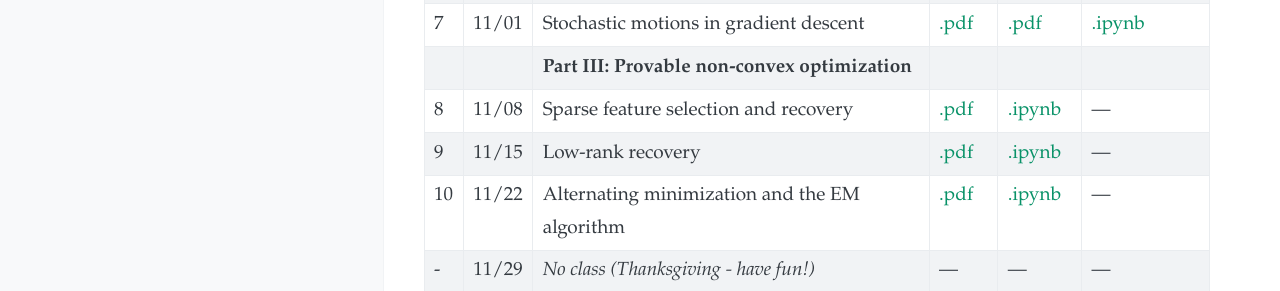
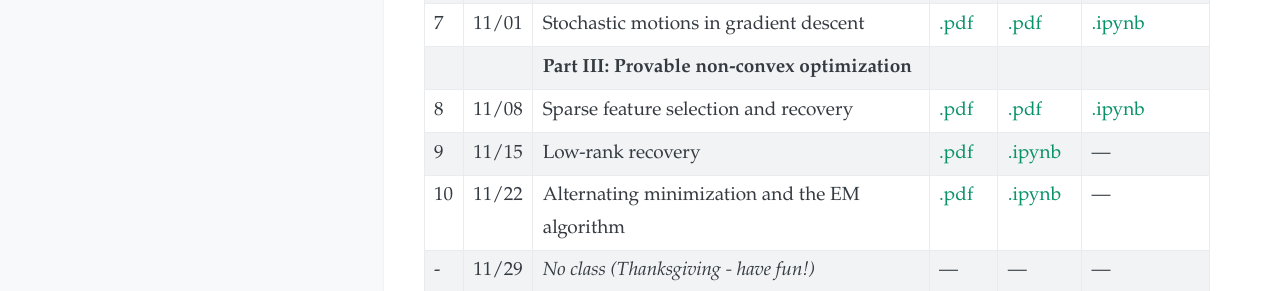
Before and after one commit to akyrillidis/comp414-514, a Jekyll site: the page built from schedule.md, in a window 1280 px wide and 1161 px high. Shown: the part 645-936 px from the top of the window. Built offline with Jekyll 4.4.1, drawn with Linux system fonts in a browser that asks for light colours; nearby versions of some CDN libraries.

Commit message:
Update schedule.md

```diff
--- a/schedule.md
+++ b/schedule.md
@@ -20,7 +20,7 @@
 | 6 | 10/25 | Momemtum acceleration | [.pdf](/schedule/images/chapter6.pdf)  | [.pdf](/schedule/images/Lecture 6.pdf) | [.ipynb](/schedule/images/Chapter 6.ipynb) |
 | 7 | 11/01 | Stochastic motions in gradient descent | [.pdf]()  | [.pdf](/schedule/images/Lecture 7.pdf) | [.ipynb](/schedule/images/Chapter 7.ipynb) |
 | | | **Part III: Provable non-convex optimization** | | | |
-| 8 | 11/08 | Sparse feature selection and recovery | [.pdf]()  | [.ipynb]()  | --- |
+| 8 | 11/08 | Sparse feature selection and recovery | [.pdf]()  | [.pdf](/schedule/images/Lecture 8.pdf) | [.ipynb](/schedule/images/Chapter 8.ipynb) |
 | 9 | 11/15 | Low-rank recovery | [.pdf]()  | [.ipynb]()  | --- |
 | 10 | 11/22 | Alternating minimization and the EM algorithm | [.pdf]()  | [.ipynb]()  | --- |
 | - | 11/29 | *No class (Thanksgiving - have fun!)* | ---  | ---  | --- |
```
